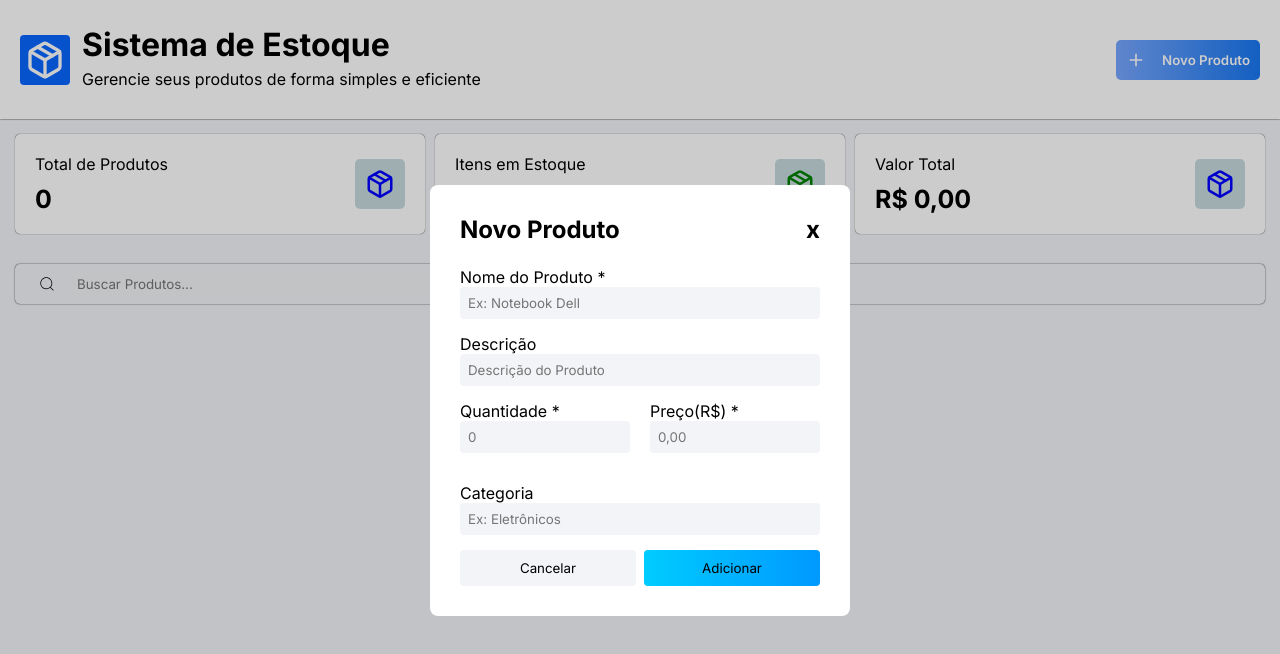
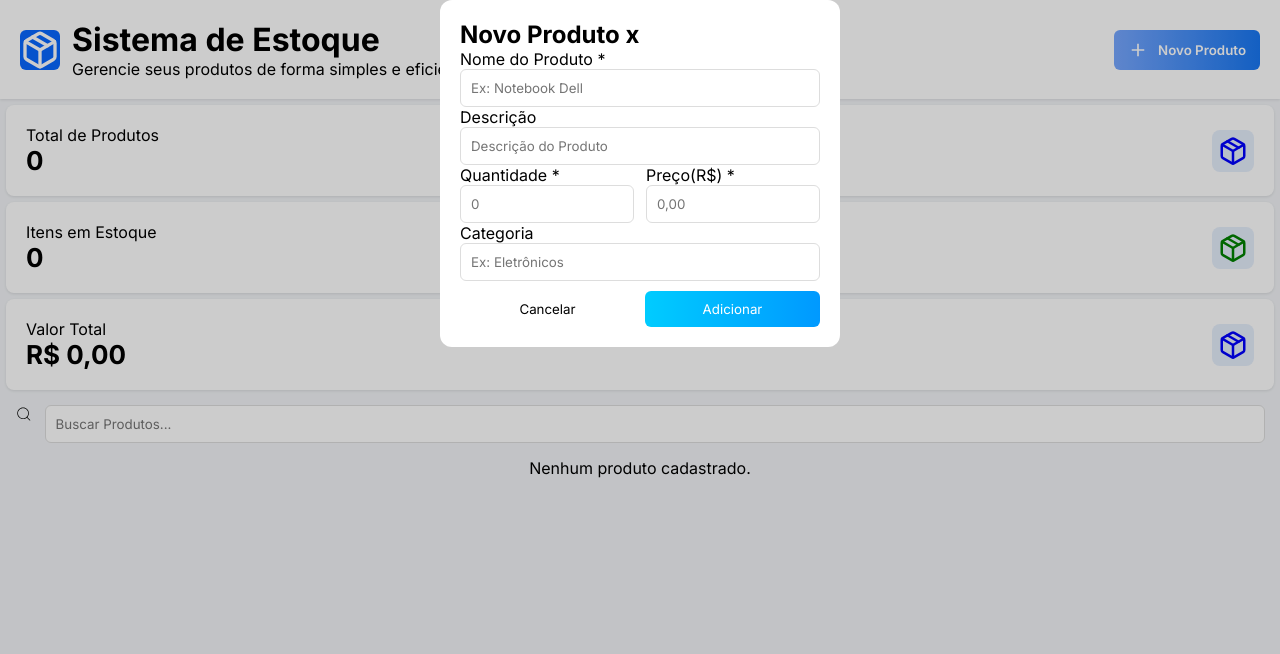
Before and after one commit to Uberdanalmeida/controle-estoque, a React (Vite) app: page / in a window 1280 px wide. Both pictures are taken after a click on the button "Novo Produto". Shown: the top 654 px of the page. Built offline with nearby package versions, Linux system fonts and the light colour scheme.

Commit message:
Refatora estilos do layout, otimizando a estrutura e a estética dos componentes, incluindo cabeçalho, botões e tabelas.

```diff
--- a/src/App.css
+++ b/src/App.css
@@ -1,303 +1,107 @@
-@import url('https://fonts.googleapis.com/css2?family=Inter:ital,opsz,wght@0,14..32,100..900;1,14..32,100..900&display=swap');
+@import url('https://fonts.googleapis.com/css2?family=Inter:wght@100..900&display=swap');
 
-* {
-  padding: 0;
-  margin: 0;
-  font-family: 'Inter';
+*{
+  margin:0;
+  padding:0;
+  box-sizing:border-box;
+  font-family:'Inter', sans-serif;
 }
 
-body {
-  background-color: #F2F4F7;
-  height: 100vh;
+body{
+  background:#F2F4F7;
+  height:100vh;
 }
 
-.overlay {
-  display: flex;
-  position: absolute;
-  background-color: rgba(0, 0, 0, 0.199);
-  height: 100%;
-  width: 100vw;
-  top: 0;
-  left: 0;
+#root,.principal{
+  height:100%;
 }
 
-.principal {
-  height: 100%;
-  position: relative;
+.cabeca{
+  background:#fff;
+  display:flex;
+  justify-content:space-between;
+  align-items:center;
+  padding:20px;
+  box-shadow:0 1px 3px rgba(0,0,0,0.1);
 }
 
-#root {
-  height: 100%;
+.header{
+  display:flex;
+  align-items:center;
+  gap:12px;
 }
 
-.butao {
-  display: flex;
-  height: 24px;
-  align-items: center;
-  box-shadow: 0 0 1.5px black;
-  padding: 8px;
-  flex: 1;
-  border-radius: 5px;
-  margin: 15px;
+.logo{
+  height:40px;
+  width:40px;
+  display:flex;
+  align-items:center;
+  justify-content:center;
+  border-radius:6px;
+  background:#0866FF;
 }
 
-.logo {
-  padding: 5px;
-  height: 40px;
-  border-radius: 4px;
-  background-color: #0866FF;
-  align-items: center;
+.botao{
+  background:linear-gradient(to right,#77A7FF,#1877F2);
+  border:none;
+  color:white;
+  padding:10px 14px;
+  border-radius:6px;
+  display:flex;
+  gap:10px;
+  align-items:center;
+  cursor:pointer;
+  font-weight:600;
 }
 
-input {
-  background-color: #F2F4F7;
-  border: none;
-  width: 450px;
-  outline: none;
-  padding: 5px;
-  list-style-type: none;
+.cards{
+  background:#fff;
+  display:flex;
+  justify-content:space-between;
+  align-items:center;
+  padding:20px;
+  border-radius:8px;
+  box-shadow:0 1px 3px rgba(0,0,0,0.1);
+  flex:1;
+  margin:6px;
 }
 
-.cabeca {
-  background-color: #ffff;
-  display: flex;
-  box-shadow: 0 0 1.5px black;
-  align-items: center;
-  padding: 20px;
-  justify-content: space-between;
+.num{
+  font-size:26px;
+  font-weight:700;
 }
 
-.card {
-  display: flex;
-  padding: 10px;
-  justify-content: space-between;
+.icon{
+  width:42px;
+  height:42px;
+  display:flex;
+  align-items:center;
+  justify-content:center;
+  background:#e5eefb;
+  border-radius:8px;
 }
 
-.cards {
-  background-color: #ffff;
-  flex: 1;
-  align-items: center;
-  border-radius: 5px;
-  justify-content: space-between;
-  box-shadow: 0 0 1px black;
-  display: flex;
-  margin: 5px;
-  padding: 20px;
+.busca{
+  display:flex;
+  gap:12px;
+  margin:15px;
 }
 
-.busca {
-  display: flex;
-  align-items: center;
-  cursor: pointer;
-  gap: 16px;
-  margin: 15px;
-}
-
-.header {
-  display: flex;
-  gap: 12px;
-  align-items: center;
-}
-
-.botao {
-  background-image: linear-gradient(to right, #77A7FF, #1877F2);
-  cursor: pointer;
-  border-radius: 5px;
-  display: flex;
-  align-items: center;
-  font-weight: 600;
-  border: none;
-  justify-content: space-between;
-  gap: 16px;
-  color: white;
-  padding: 10px;
-}
-
-.num {
-  font-size: 25px;
-  font-weight: 700;
-}
-
-p {
-  margin-bottom: 10px;
-}
-
-h1, .cab {
-  margin-top: 5px;
-}
-
-.icon {
-  display: flex;
-  padding: 5px;
-  height: 40px;
-  width: 40px;
-  border-radius: 5px;
-  justify-content: center;
-  align-items: center;
-  background-color: rgb(199, 218, 221);
-}
-
-.cadastro {
-  margin: 15px;
-  box-shadow: 0 0 1.5px black;
-  border-radius: 5px;
-}
-
-.descricao span:first-child,
-.cadastrando span:first-child {
-    text-align: center;
-}
-
-.descricao, .cadastrando {
-    display: grid;
-    /* Define 5 colunas de tamanhos iguais (fr = fraction) */
-    grid-template-columns: repeat(5, 1fr);
-    align-items: center;
-    padding: 10px;
-}
-
-.descricao span, .cadastrando span {
-    text-align: center; /* Centraliza o conteúdo dentro da célula do grid */
-}
-
-.cadastrando {
-  border-top: 1px solid rgba(0, 0, 0, 0.199);
-  background-color: #ffff;
-}
-
-.icones {
-  display: flex;
-  width: 50px;
-  justify-content: space-between;
-}
-
-.novoProduto {
-  background-color: #ffff;
-  border-radius: 8px;
-  padding: 15px;
-  width: 390px;
-  margin: auto;
-}
-
-/* Aplicando estilos de espaçamento aos contêineres de cada campo */
-.novoProduto span {
-  display: block;
-  margin-bottom: 15px;
-}
-
-.novoProduto span p {
-  margin-bottom: 0;
-}
-
-/* Estilo geral para todos os inputs, incluindo os botões */
-input {
-  background-color: #f2f4f7ea;
-  border: none;
-  padding: 5px;
-  list-style-type: none; /* Desnecessário em input, mas mantido */
-  border-radius: 4px;
-}
-
-#ExInput {
-  width: 100%;
-  box-sizing: border-box;
-  padding: 8px; /* Aumentei um pouco o padding para melhor visualização */
-}
-
-/* Contêiner de Quantidade e Preço (para alinhar lado a lado) */
-.quantidadePreco {
-  display: flex;
-  gap: 20px;
-  margin-bottom: 15px; /* Adiciona o espaçamento do span */
-}
-
-.quanPre {
-  width: 50%;
-}
-
-.CancelaAdicionar {
-  display: flex;
-  gap: 8px;
-}
-
-.AdiCancel {
-  width: 100%;
-  cursor: pointer;
-  text-align: center;
-  padding: 10px;
-}
-
-form {
-  padding: 15px;
-}
-
-#botao-azul {
-  background-image: linear-gradient(to right, rgb(0, 204, 255), rgb(0, 153, 255));
-}
-
-.novo-product {
-  display: flex;
-  justify-content: space-between;
-  padding-bottom: 8px;
-}
-
-.x {
-  cursor: pointer;
+input{
+  background:#fff;
+  border:1px solid #ddd;
+  padding:10px;
+  border-radius:6px;
+  width:100%;
+  outline:none;
 }
 
 .cadastro-container{
-    background: white;
-    border-radius: 12px;
-    padding: 20px;
-    margin-top: 20px;
-    box-shadow: 0 5px 15px rgba(0,0,0,0.05);
-}
-
-.tabela-produtos{
-    width: 100%;
-    border-collapse: collapse;
-}
-
-.tabela-produtos th{
-    text-align: left;
-    padding: 14px;
-    background: #f3f4f6;
-    font-weight: 600;
-    color: #444;
-}
-
-.tabela-produtos td{
-    padding: 14px;
-    border-bottom: 1px solid #eee;
-}
-
-.tabela-produtos tr:hover{
-    background: #fafafa;
-}
-
-.btn-remover{
-    background: #ffecec;
-    color: #d90000;
-    border: none;
-    padding: 8px 12px;
-    border-radius: 8px;
-    cursor: pointer;
-    display: flex;
-    align-items: center;
-    gap: 6px;
-    transition: 0.2s;
-}
-
-.btn-remover:hover{
-    background: #ffd6d6;
-}
-
-.cadastro-container{
-    background:white;
+  background:#fff;
+  margin:15px;
   padding:20px;
-    border-radius:14px;
-    margin-top:20px;
-    box-shadow:0 10px 30px rgba(0,0,0,0.05);
+  border-radius:12px;
+  box-shadow:0 5px 20px rgba(0,0,0,0.05);
 }
 
 .busca-admin{
@@ -317,6 +121,7 @@ form {
   background:#f3f4f6;
   padding:14px;
   text-align:left;
+  font-weight:600;
 }
 
 .tabela-produtos td{
@@ -336,7 +141,7 @@ form {
 .btn-editar{
   background:#eef4ff;
   border:none;
-    padding:8px;
+  padding:8px 10px;
   border-radius:6px;
   cursor:pointer;
 }
@@ -344,14 +149,14 @@ form {
 .btn-remover{
   background:#ffecec;
   border:none;
-    padding:8px;
+  padding:8px 10px;
   border-radius:6px;
   cursor:pointer;
 }
 
 .btn-salvar{
   background:#28a745;
-    color:white;
+  color:#fff;
   border:none;
   padding:8px 12px;
   border-radius:6px;
@@ -361,3 +166,41 @@ form {
 .estoque-baixo{
   background:#fff4f4;
 }
+
+.overlay{
+  position:absolute;
+  inset:0;
+  background:rgba(0,0,0,0.2);
+}
+
+.novoProduto{
+  background:#fff;
+  padding:20px;
+  border-radius:12px;
+  width:400px;
+  margin:auto;
+}
+
+.quantidadePreco{
+  display:flex;
+  gap:12px;
+}
+
+.CancelaAdicionar{
+  display:flex;
+  gap:10px;
+  margin-top:10px;
+}
+
+.AdiCancel{
+  flex:1;
+  padding:10px;
+  cursor:pointer;
+  border-radius:6px;
+  border:none;
+}
+
+#botao-azul{
+  background:linear-gradient(to right,#00ccff,#0099ff);
+  color:#fff;
+}
```
Lines whose indentation alone changed are shown as unchanged.
